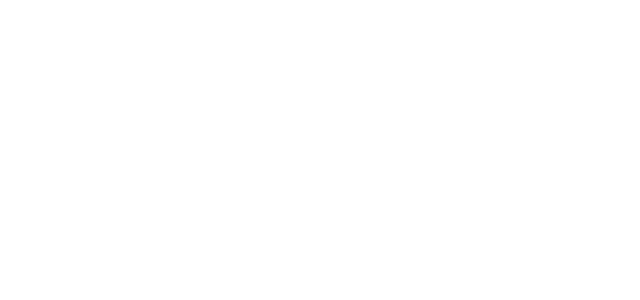
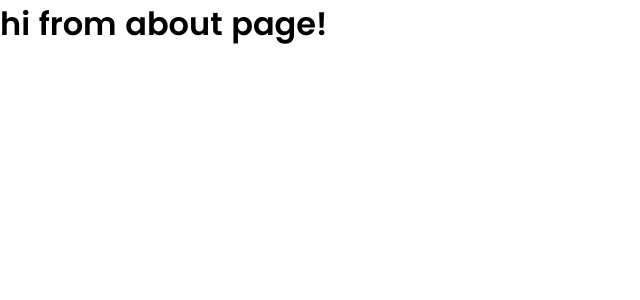
Before and after one commit to BugSquasher01/nexus-point-project, a Nuxt app: page /about in a window 1280 px wide. Before the commit this address had no page. Shown: the top 300 px of the page, without its empty margins (0-640 px from the left). Built offline with nearby package versions, Linux system fonts and the light colour scheme.

Commit message:
Create about.vue page

```diff
--- /dev/null
+++ b/pages/about.vue
@@ -0,0 +1,5 @@
+<template>
+  <div>
+    <h1>hi from about page!</h1>
+  </div>
+</template>
```
